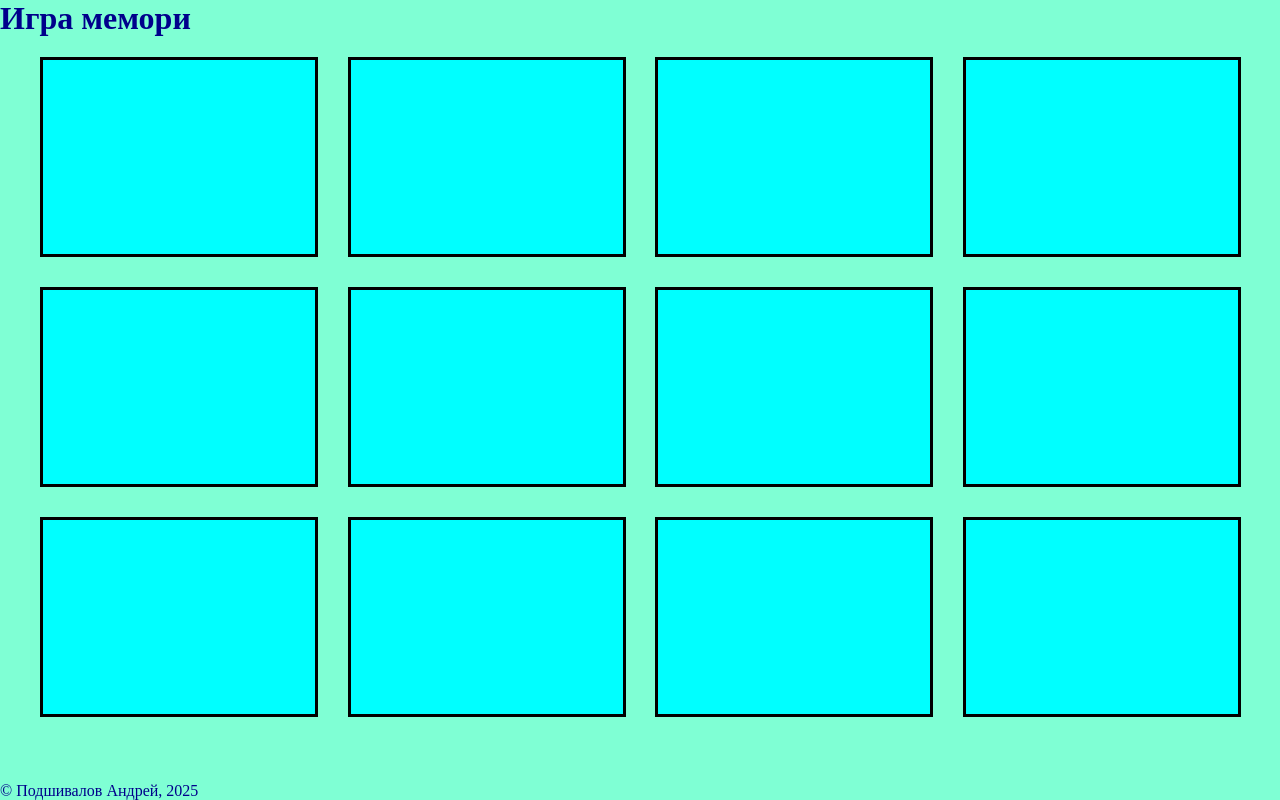
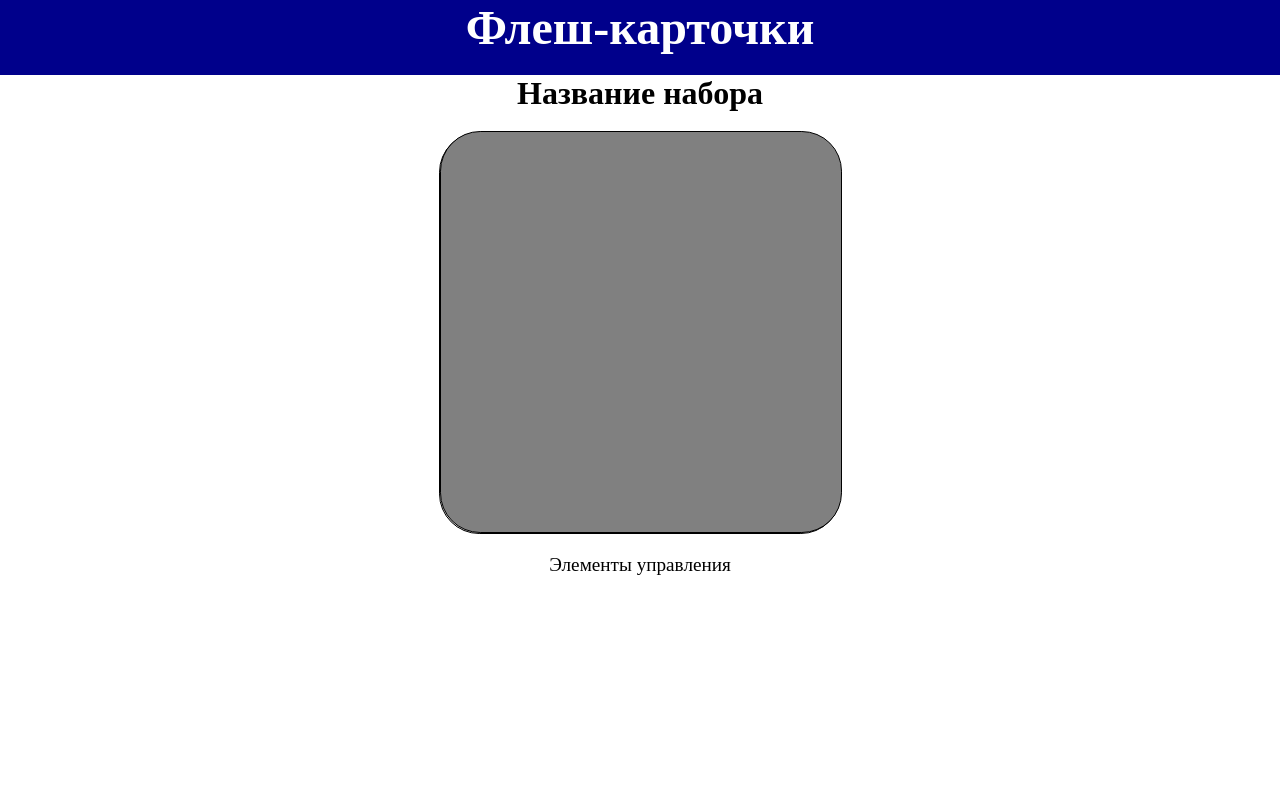
Before and after one commit to Roflan74/memory, a website built with Vite: page index.html in a window 1280 px wide. Built offline with nearby package versions, Linux system fonts and the light colour scheme.

Commit message:
Add files via upload

```diff
--- a/index.html
+++ b/index.html
@@ -1,59 +1,27 @@
-<!doctype html>
+<!DOCTYPE html>
 <html lang="ru">
 <head>
-    <meta charset="UTF-8" />
-    <link rel="icon" type="image/svg+xml" href="/vite.svg" />
-    <meta name="viewport" content="width=device-width, initial-scale=1.0" />
+  <meta charset="UTF-8">
+  <meta name="viewport" content="width=device-width, initial-scale=1.0">
+  <title>Флеш-карточки</title>
   <link rel="stylesheet" href="src/style.css">
-    <script type="module" src="src/main.js"></script>
-    <title>Vite App</title>
+  <script defer src="src/main.js"></script>
 </head>
 <body>
-    <header>
-      <h1>Игра мемори</h1>
+  <header class="flash-cards-header">
+    <h1>Флеш-карточки</h1>
   </header>
   <main>
     <div class="container">
+      <h1>Название набора</h1>
       <div class="card">
-          <img src="/img/css.svg" alt="">
+
       </div>
-        <div class="card">
-          <img src="/img/html.svg" alt="">
-        </div>
-        <div class="card">
-          <img src="/img/java.svg" alt="">
-        </div>
-        <div class="card">
-          <img src="/img/javascript.svg" alt="">
-        </div>
-        <div class="card">
-          <img src="/img/python.svg" alt="">
-        </div>
-        <div class="card">
-          <img src="/img/rust.svg" alt="">
-        </div>
-        <div class="card">
-          <img src="/img/css.svg" alt="">
-        </div>
-        <div class="card">
-          <img src="/img/html.svg" alt="">
-        </div>
-        <div class="card">
-          <img src="/img/java.svg" alt="">
-        </div>
-        <div class="card">
-          <img src="/img/javascript.svg" alt="">
-        </div>
-        <div class="card">
-          <img src="/img/python.svg" alt="">
-        </div>
-        <div class="card">
-          <img src="/img/rust.svg" alt="">
-        </div>
+      <p>Элементы управления</p>
     </div>
   </main>
   <footer>
-      <p>&copy; Подшивалов Андрей, 2025</p>
+
   </footer>
 </body>
 </html>
--- a/src/main.js
+++ b/src/main.js
@@ -1,5 +1,5 @@
-const cards = document.querySelectorAll(".card");
-for (let card of cards) {
+const card = document.querySelector(".card");
+
 card.addEventListener("click", () => {
   if (card.classList.contains("card-show")) {
     card.classList.remove("card-show");
@@ -7,4 +7,3 @@ for (let card of cards) {
     card.classList.add("card-show");
   }
 })
-}
--- a/src/style.css
+++ b/src/style.css
@@ -1,35 +1,34 @@
 *, *::after, *::before {
   margin: 0;
-  padding: 0;
-  box-sizing: border-box;
 }
 
-html, body {
-  height: 100%;
-  min-height: 100%;
-}
-
-body {
-  display: grid;
-  grid-template-rows: auto 1fr auto;
-  background-color: aquamarine;
-  color: darkblue;
+.flash-cards-header {
+  background-color: darkblue;
+  color: white;
+  text-align: center;
+  font-size:x-large;
+  height: 75px;
 }
 
 .container {
-  display: grid;
-  grid-template-columns: repeat(4, 1fr);
-  gap: 30px;
   max-width: 1200px;
-  margin: 20px auto;
+  margin: 0 auto;
+  background-color: white;
+}
+
+.container h1 {
+  text-align: center;
+  margin-bottom: 20px;
 }
 
 .card {
   position: relative;
-  width: 100%;
-  height: 200px;
-  background-color: whitesmoke;
-  border: solid 3px black;
+  margin: 0 auto;
+  width: 400px;
+  height: 400px;
+  border: 1px solid black;
+  background-color: lightgray;
+  border-radius: 10%;
   transform-style: preserve-3d;
   transform: rotateX(180deg);
   transition: transform 0.6s ease-in-out;
@@ -43,17 +42,23 @@ body {
   left: 0;
   width: 100%;
   height: 100%;
-  background-color: aqua;
+  background-color: gray;
+  border: 1px solid black;
+  border-radius: 10%;
   transform: rotateX(180deg);
   backface-visibility: hidden;
 }
 
-.card img {
-  width: 100%;
-  height: 100%;
-  object-fit: fill;
+.card p {
+  margin: auto auto;
 }
 
 .card-show {
   transform: rotateX(0deg);
 }
+
+.container p {
+  margin-top: 20px;
+  text-align: center;
+  font-size: larger;
+}
```
Also changed, not shown: package.json (+2 -6 lines), 1 other file. Lines whose indentation alone changed are shown as unchanged.
